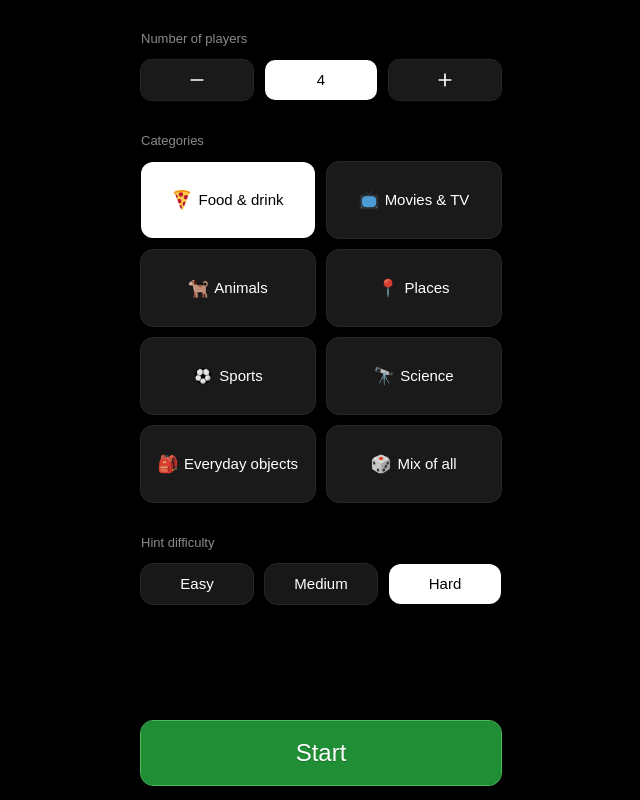
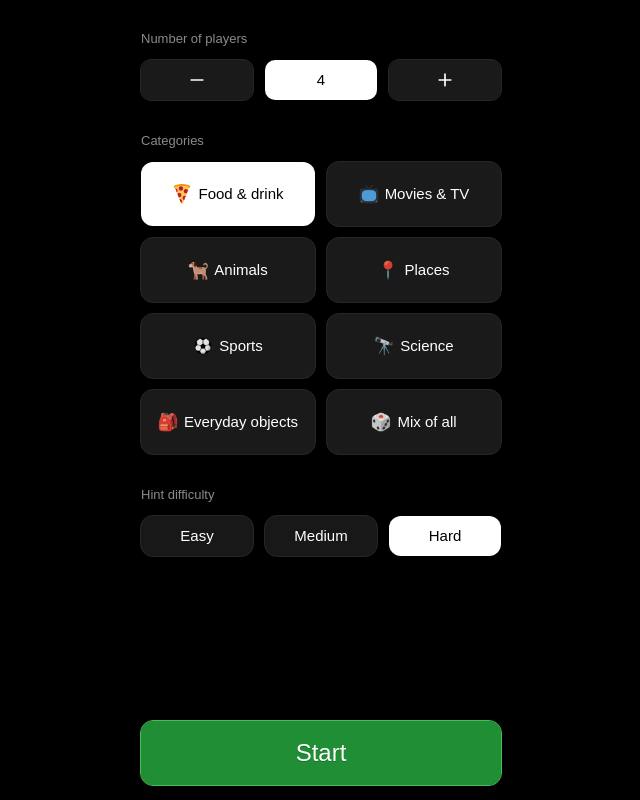
Before and after one commit to casicodes/imposter, a Next.js app: page / in a window 1280 px wide. Shown: the whole page, without its empty margins (319-959 px from the left). Built offline with nearby package versions, Linux system fonts and the light colour scheme; a web font is replaced by a local one.

Commit message:
change height of category btn

```diff
--- a/components/SetupScreen.tsx
+++ b/components/SetupScreen.tsx
@@ -225,7 +225,7 @@ export function SetupScreen({
                           [id]: (w[id] ?? 0) + 1,
                         }));
                       }}
-                      className={`flex min-h-[76px] flex-1 flex-row items-center justify-center gap-1.5 rounded-xl p-1 ${on
+                      className={`flex h-[64px] flex-1 flex-row items-center justify-center gap-1.5 rounded-xl p-1 ${on
                         ? "bg-white"
                         : `bg-[#1A1A1A] ${outlineMuted}`
                         }`}
```
